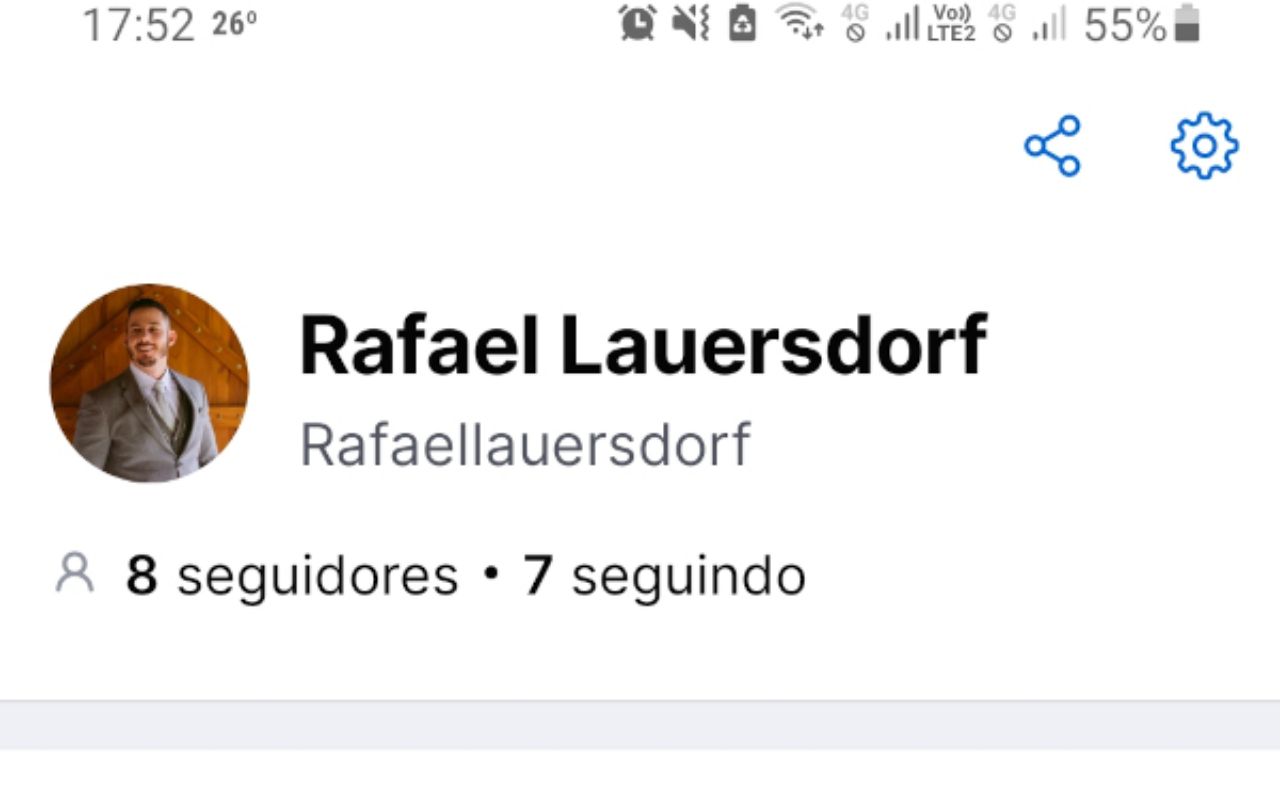
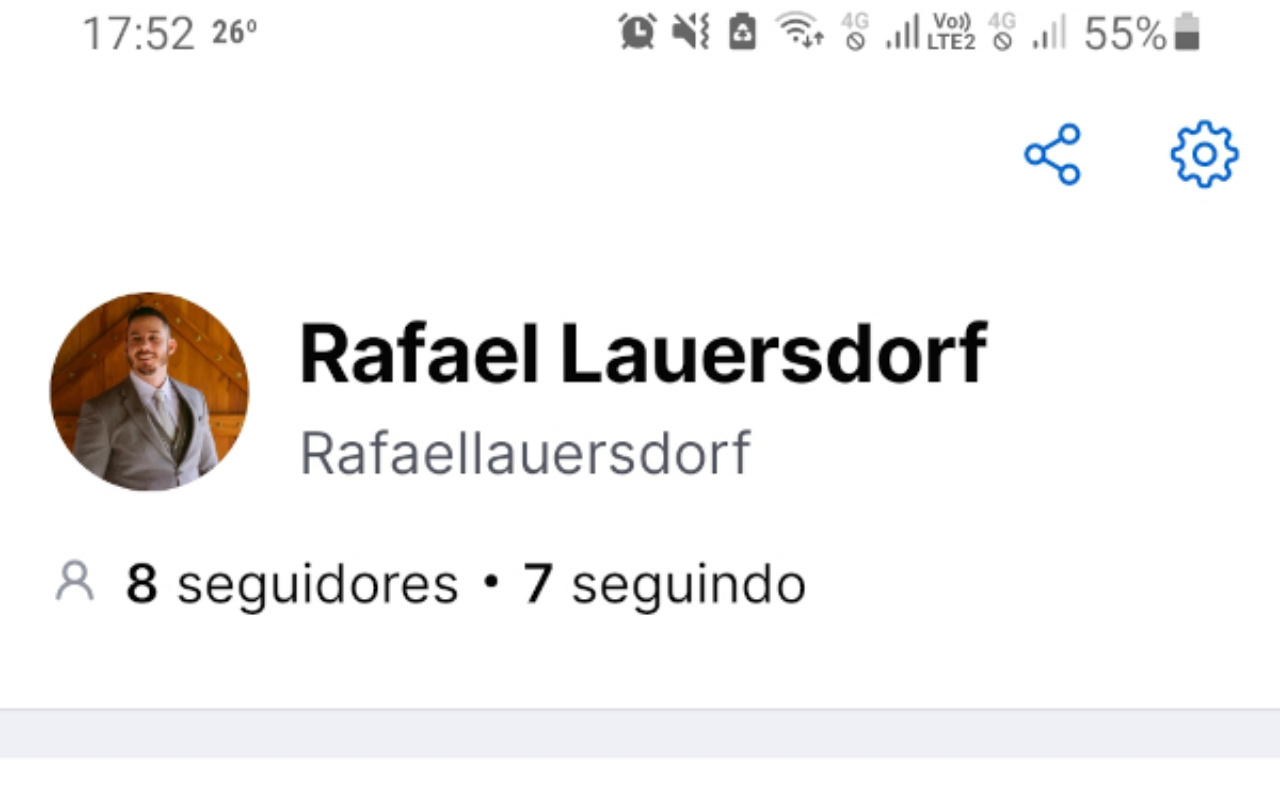
Before and after one commit to Rafaellauersdorf/Site-Social-Pessoal, a plain HTML site: page github.html in a window 1280 px wide. Shown: the top 787 px of the page. Drawn offline with Linux system fonts and the light colour scheme.

Commit message:
img changed github tela

```diff
--- a/github.html
+++ b/github.html
@@ -8,7 +8,7 @@
     <link rel="stylesheet" href="estilos/social.css">
 </head>
 <body>
-    <img src="imagens/tela-github2.jpg" alt="GitHub">
+    <img src="imagens/tela-github.jpg" alt="GitHub">
     <a href="https://github.com/Rafaellauersdorf" target="_blank">ACESSE</a>
 </body>
 </html>
```
Also changed, not shown: imagens/tela-github2.jpg (deleted).
